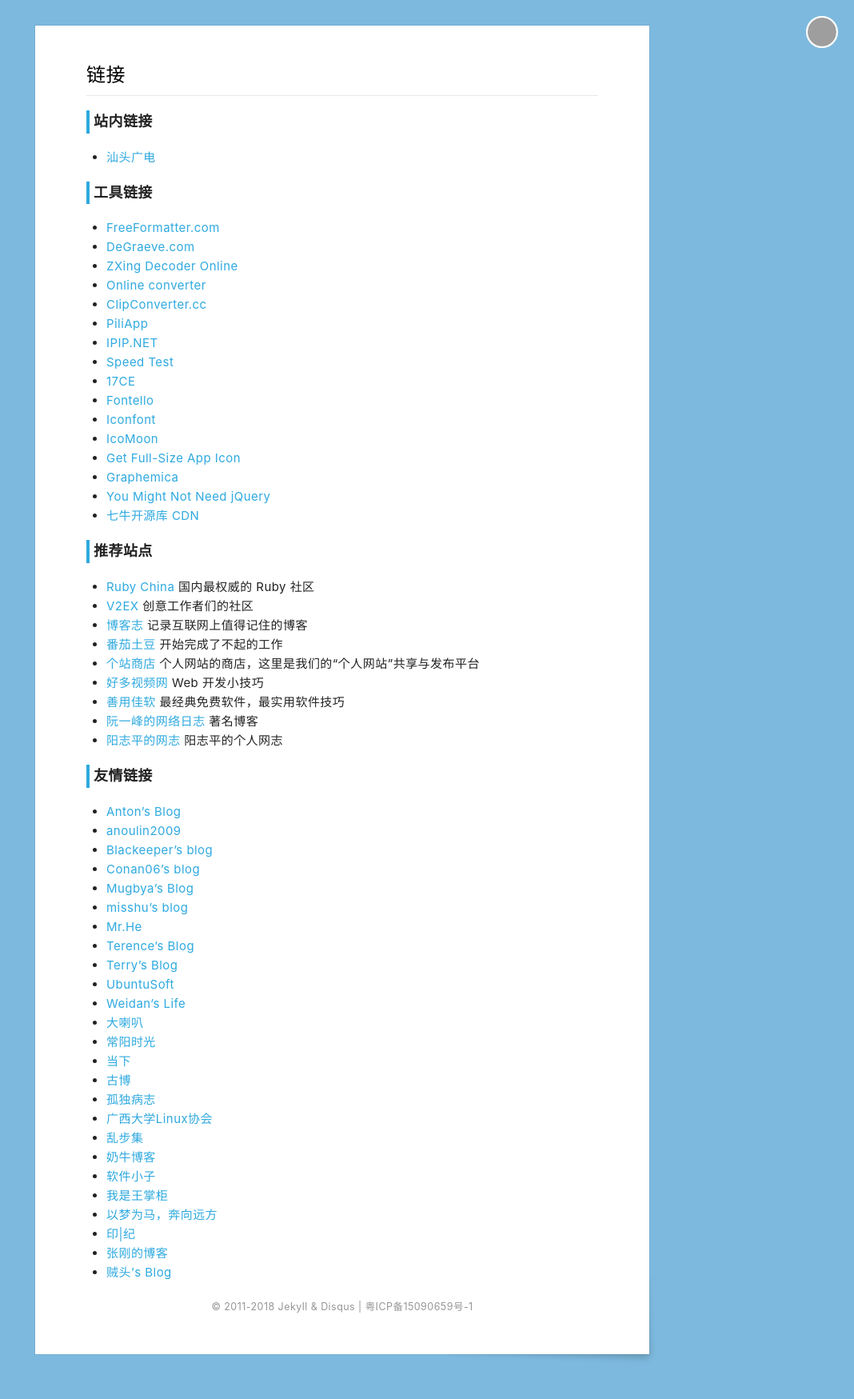
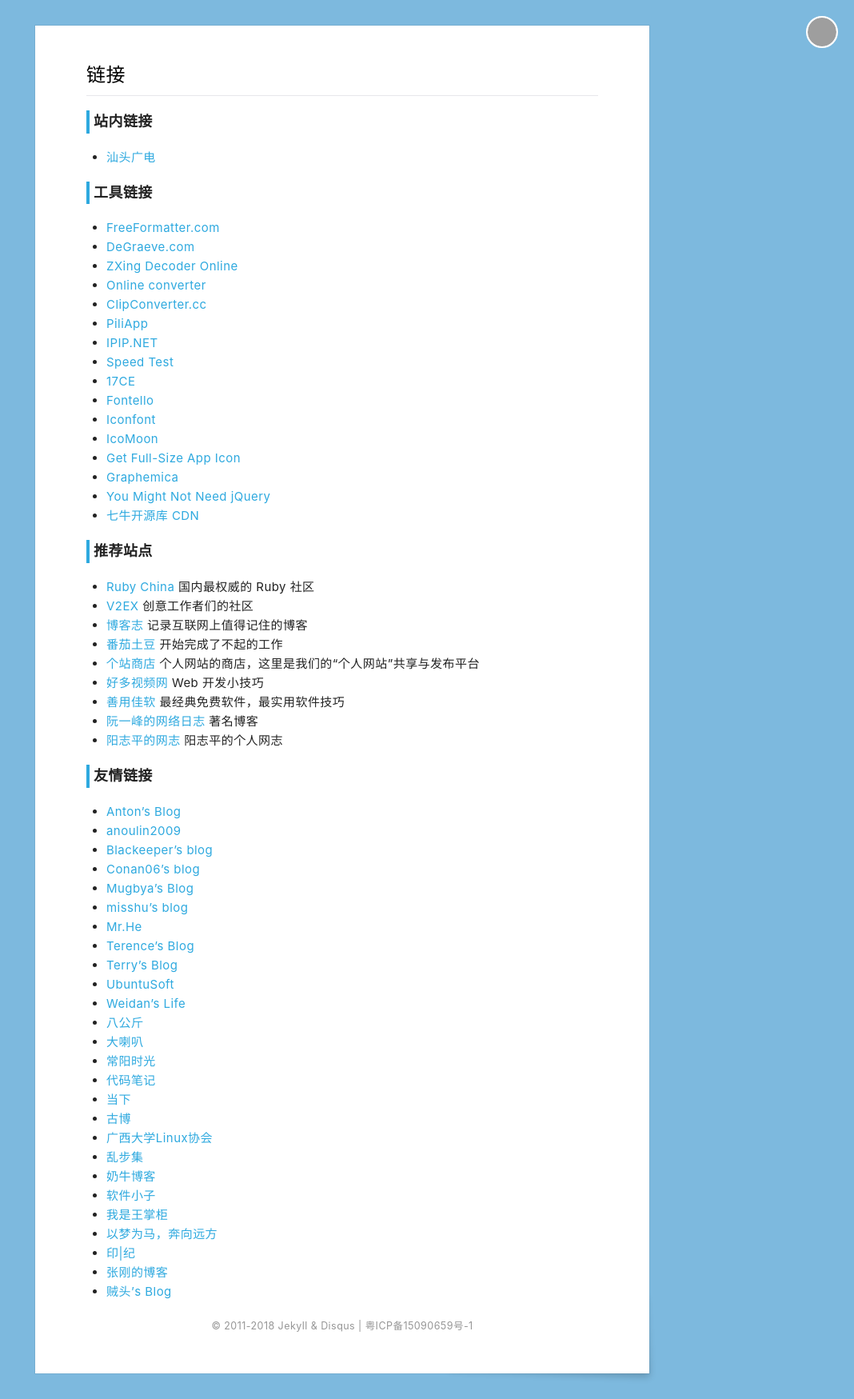
Before and after one commit to fooleap/fooleap.github.io, a Jekyll site: the page built from pages/links.md, in a window 1280 px wide. Shown: the whole page at 80% size, without its empty margins (212-1280 px from the left). Built offline with Jekyll 4.4.1, drawn with Linux system fonts in a browser that asks for light colours; before the commit the page ends 1725 px from its top, so only the background shows below that; grey boxes are pictures that could not be loaded.

```diff
--- a/pages/links.md
+++ b/pages/links.md
@@ -6,65 +6,64 @@ title: 链接
 
 ## 站内链接
 
-* [汕头广电](/sttv/)
+* [汕头广电](/sttv)
 
 ## 工具链接
 
-* [FreeFormatter.com](http://www.freeformatter.com/)
-* [DeGraeve.com](http://www.degraeve.com/)
-* [ZXing Decoder Online](https://zxing.org/)
-* [Online converter](http://www.online-convert.com/)
-* [ClipConverter.cc](http://www.clipconverter.cc/)
-* [PiliApp](http://cn.piliapp.com/)
-* [IPIP.NET](http://www.ipip.net/)
-* [Speed Test](http://www.speedtest.net/)
-* [17CE](http://www.17ce.com/)
-* [Fontello](http://fontello.com/)
-* [Iconfont](http://www.iconfont.cn/)
-* [IcoMoon](https://icomoon.io/)
-* [Get Full-Size App Icon](http://submit.icoicon.com/)
-* [Graphemica](http://graphemica.com/)
-* [You Might Not Need jQuery](http://youmightnotneedjquery.com/)
-* [七牛开源库 CDN](http://staticfile.org/)
+* [FreeFormatter.com](http://www.freeformatter.com)
+* [DeGraeve.com](http://www.degraeve.com)
+* [ZXing Decoder Online](https://zxing.org)
+* [Online converter](http://www.online-convert.com)
+* [ClipConverter.cc](http://www.clipconverter.cc)
+* [PiliApp](http://cn.piliapp.com)
+* [IPIP.NET](http://www.ipip.net)
+* [Speed Test](http://www.speedtest.net)
+* [17CE](http://www.17ce.com)
+* [Fontello](http://fontello.com)
+* [Iconfont](http://www.iconfont.cn)
+* [IcoMoon](https://icomoon.io)
+* [Get Full-Size App Icon](http://submit.icoicon.com)
+* [Graphemica](http://graphemica.com)
+* [You Might Not Need jQuery](http://youmightnotneedjquery.com)
+* [七牛开源库 CDN](http://staticfile.org)
 
 ## 推荐站点
 
-* [Ruby China](https://ruby-china.org/) 国内最权威的 Ruby 社区
-* [V2EX](https://www.v2ex.com/) 创意工作者们的社区
-* [博客志](http://www.wuxianlandao.com/bokezhi/) 记录互联网上值得记住的博客
-* [番茄土豆](https://pomotodo.com/) 开始完成了不起的工作
-* [个站商店](http://storeweb.cn/) 个人网站的商店，这里是我们的“个人网站”共享与发布平台
-* [好多视频网](http://haoduoshipin.com/) Web 开发小技巧
-* [善用佳软](http://xbeta.info/) 最经典免费软件，最实用软件技巧
+* [Ruby China](https://ruby-china.org) 国内最权威的 Ruby 社区
+* [V2EX](https://www.v2ex.com) 创意工作者们的社区
+* [博客志](http://www.wuxianlandao.com/bokezhi) 记录互联网上值得记住的博客
+* [番茄土豆](https://pomotodo.com) 开始完成了不起的工作
+* [个站商店](http://storeweb.cn) 个人网站的商店，这里是我们的“个人网站”共享与发布平台
+* [好多视频网](http://haoduoshipin.com) Web 开发小技巧
+* [善用佳软](http://xbeta.info) 最经典免费软件，最实用软件技巧
 * [阮一峰的网络日志](http://www.ruanyifeng.com/blog) 著名博客
-* [阳志平的网志](http://www.yangzhiping.com/) 阳志平的个人网志
+* [阳志平的网志](http://www.yangzhiping.com) 阳志平的个人网志
 
 ## 友情链接
 
 * [Anton's Blog](http://ashat.org){:title="@四川"}
-* [anoulin2009](http://blog.twodong.com/){:title="梁东宇@梧州"}
-* [Blackeeper's blog ](http://blog.blackeeper.com/){:title="李东升@深圳"}
-* [Conan06's blog](http://blog.conan06.com/){:title="Conan06@北京"}
-* [Mugbya's Blog](http://blog.mugbya.cn/)
-* [misshu's blog](http://blog.wuhuting.com/){:title="吴胡婷@北京"}
-* [Mr.He](http://mrhe.net/){:title="何承周@安徽"}
-* [Terence's Blog](http://songtl.com/){:title="宋廷龙@南宁"}
-* [Terry's Blog](http://terrychen.info/){:title="陈敏@北京"}
-* [UbuntuSoft](http://www.ubuntusoft.com/){:title="刘樟宏@深圳"}
-* [Weidan's Life](http://liweidan.cn/){:title="@珠海"}
-* [大喇叭](http://blog.jiangqiwen.cn/){:title="@浙江"}
-* [常阳时光](https://cyhour.com/){:title="@肇庆"}
-* [当下](http://fueis.com/){:title="@日本"}
+* [anoulin2009](http://blog.twodong.com){:title="梁东宇@梧州"}
+* [Blackeeper's blog ](http://blog.blackeeper.com){:title="李东升@深圳"}
+* [Conan06's blog](http://blog.conan06.com){:title="Conan06@北京"}
+* [Mugbya's Blog](http://blog.mugbya.cn)
+* [misshu's blog](http://blog.wuhuting.com){:title="吴胡婷@北京"}
+* [Mr.He](http://mrhe.net){:title="何承周@安徽"}
+* [Terence's Blog](http://songtl.com){:title="宋廷龙@南宁"}
+* [Terry's Blog](http://terrychen.info){:title="陈敏@北京"}
+* [UbuntuSoft](http://www.ubuntusoft.com){:title="刘樟宏@深圳"}
+* [Weidan's Life](http://liweidan.cn){:title="@珠海"}
+* [八公斤](https://8kg.org){:title="与自己所处的现在谈谈…"}
+* [大喇叭](http://blog.jiangqiwen.cn){:title="@浙江"}
+* [常阳时光](https://cyhour.com){:title="@肇庆"}
+* [代码笔记](http://www.jiangjiaolong.com){:title="代码笔记"}
+* [当下](http://fueis.com){:title="@日本"}
 * [古博](http://gubo.org){:title="许凯@桂林"}
-* [孤独病志](https://ziji.im/){:title="与自己所处的现在谈谈…"}
 * [广西大学Linux协会](http://www.gxlinux.com){:title="广西大学Linux协会"}
 * [乱步集](http://mrkod.com){:title="MR.KOD@杭州"}
 * [奶牛博客](http://www.nenew.net){:title="奶牛@淄博"}
 * [软件小子](http://bzdiao.com){:title="Bruse@西安"}
 * [我是王掌柜](http://since1989.org){:title="王亚平@上海"}
-* [以梦为马，奔向远方](http://linhai1990.com/){:title="石明鑫@昆明"}
-* [印&#124;纪](http://fyzgxy.cn/){:title="发生着，记录着，回忆着"}
+* [以梦为马，奔向远方](http://linhai1990.com){:title="石明鑫@昆明"}
+* [印&#124;纪](http://leiminnet.cn){:title="发生着，记录着，回忆着"}
 * [张刚的博客](http://www.zhanggang.net){:title="张刚@长沙"}
 * [贼头's Blog](http://www.makiller.com){:title="马震南@南宁"}
-
-<script type="text/javascript" src="http://static.zgboke.com/hutui.js?delico" id="zgboke-nav-js"></script>
```
Also changed, not shown: _drafts/2017-11-17-2017-xiqiao-mountain-international-half-marathon.md (deleted, +0 -18 lines), _drafts/2018-02-22-2017-xiqiao-mountain-international-half-marathon.md (added, +18 -0 lines), _posts/2018-01-21-avantree-jogger-plus.md (+5 -0 lines), _posts/2018-03-05-view-ip-camera-on-raspberry-pi.md (added, +98 -0 lines), pages/running-map.html (+6 -1 lines), assets/iDisqus.min.css, assets/iDisqus.min.js, assets/main.min.css, assets/main.min.js.
